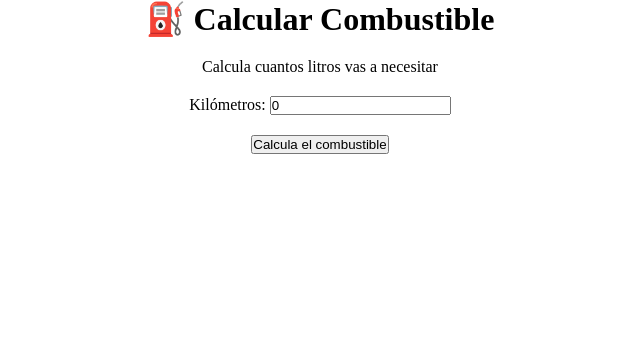
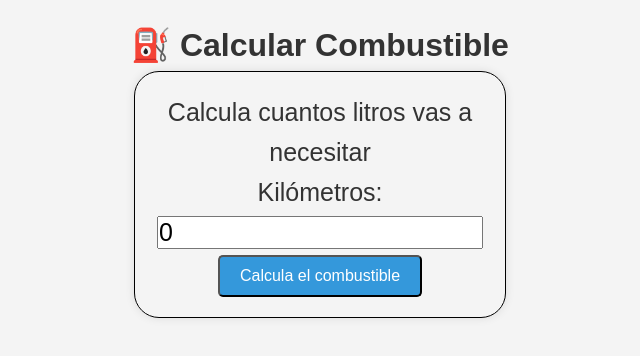
Before and after one commit to kayyra/Calcular-combustible, a plain HTML site: page index.html in a window 1280 px wide. Shown: the whole page, without its empty margins (320-960 px from the left). Drawn offline with Linux system fonts and the light colour scheme.

Commit message:
added styles

```diff
--- a/css/style.css
+++ b/css/style.css
@@ -1,14 +1,47 @@
-*{
+
+* {
     margin: 0;
     padding: 0;
     box-sizing: border-box;
 }
 
-h1, p{
+body {
+    font-family: Arial, sans-serif;
+    background-color: #f4f4f4;
+    color: #333;
+    line-height: 1.6;
+    padding: 20px;
+}
+
+h1, p {
     text-align: center;
 }
+p, input{
+    font-size: 25px;
+}
 
-p{
-    margin: 20px;
+.card {
+    border: 1px solid #000;
+    width: 30%;
+    margin: 0 auto;
+    padding: 20px;
+    box-shadow: 0 0 10px rgba(0, 0, 0, 0.1);
+    border-radius: 25px;
+}
 
+button {
+    display: inline-block;
+    padding: 10px 20px;
+    font-size: 16px;
+    text-align: center;
+    text-decoration: none;
+    background-color: #3498db;
+    color: #fff;
+    border-radius: 5px;
+    cursor: pointer;
+    transition: background-color 0.3s ease-in-out;
 }
+
+button:hover {
+    background-color: #2980b9;
+}
```
